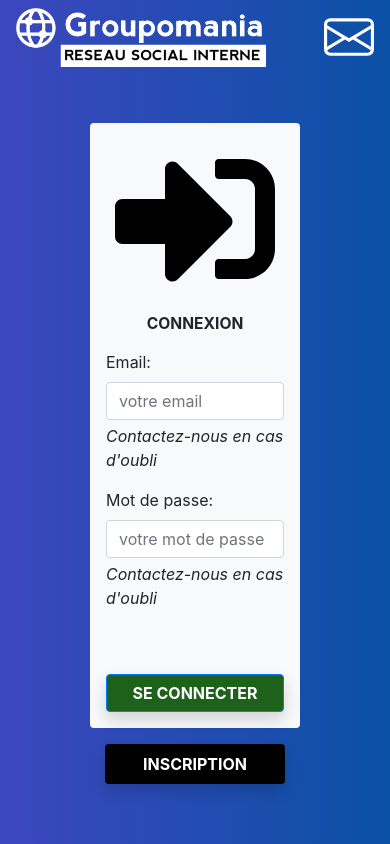
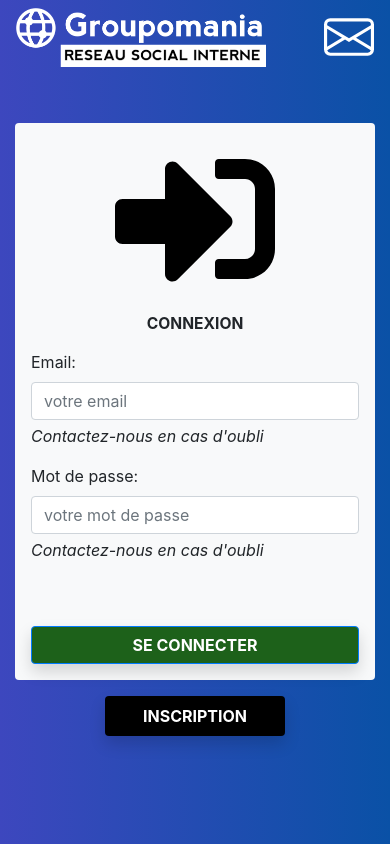
Before and after one commit to RafaRemote/oc_web_dev_p7_create_a_social_network, a Vue app in the folder Frontend/: page / in a window 390 px wide. Built offline with nearby package versions, Linux system fonts and the light colour scheme.

Commit message:
largeur responsive ecrans connexion et inscription

```diff
--- a/Frontend/src/views/Connexion.vue
+++ b/Frontend/src/views/Connexion.vue
@@ -1,7 +1,7 @@
 <template>
     <main class="container">
          <!-- une seule section contenant le module de connexion -->
-        <section class="col-7 mt-5 mx-auto p-3 bg-light rounded">
+        <section class="col-12 col-md-8 mt-5 mx-auto p-3 bg-light rounded">
             <form @submit.prevent="handleSubmit">
                 <p class="text-center"><img  src="../assets/login.svg" alt="login_svg" style="width:10rem" /></p>
                 <h1 class="text-center font-weight-bold" style="font-size:4vw;">CONNEXION</h1>
--- a/Frontend/src/views/Inscription.vue
+++ b/Frontend/src/views/Inscription.vue
@@ -1,7 +1,7 @@
 <template>
     <main class="container">
          <!-- un seul bloc contenant le module d'inscription -->
-        <section class="col-7 mt-5 mx-auto p-3 bg-light rounded">
+        <section class="col-12 col-md-8 mt-5 mx-auto p-3 bg-light rounded">
             <form @submit.prevent="sendForm(event)">
                 <p class="text-center m-2"> <img src="../assets/signup.svg" alt="signup svg" style="width:10rem"> </p>
                 <h1 class="text-center font-weight-bold" style="font-size:4vw;" >INSCRIPTION</h1>
```
